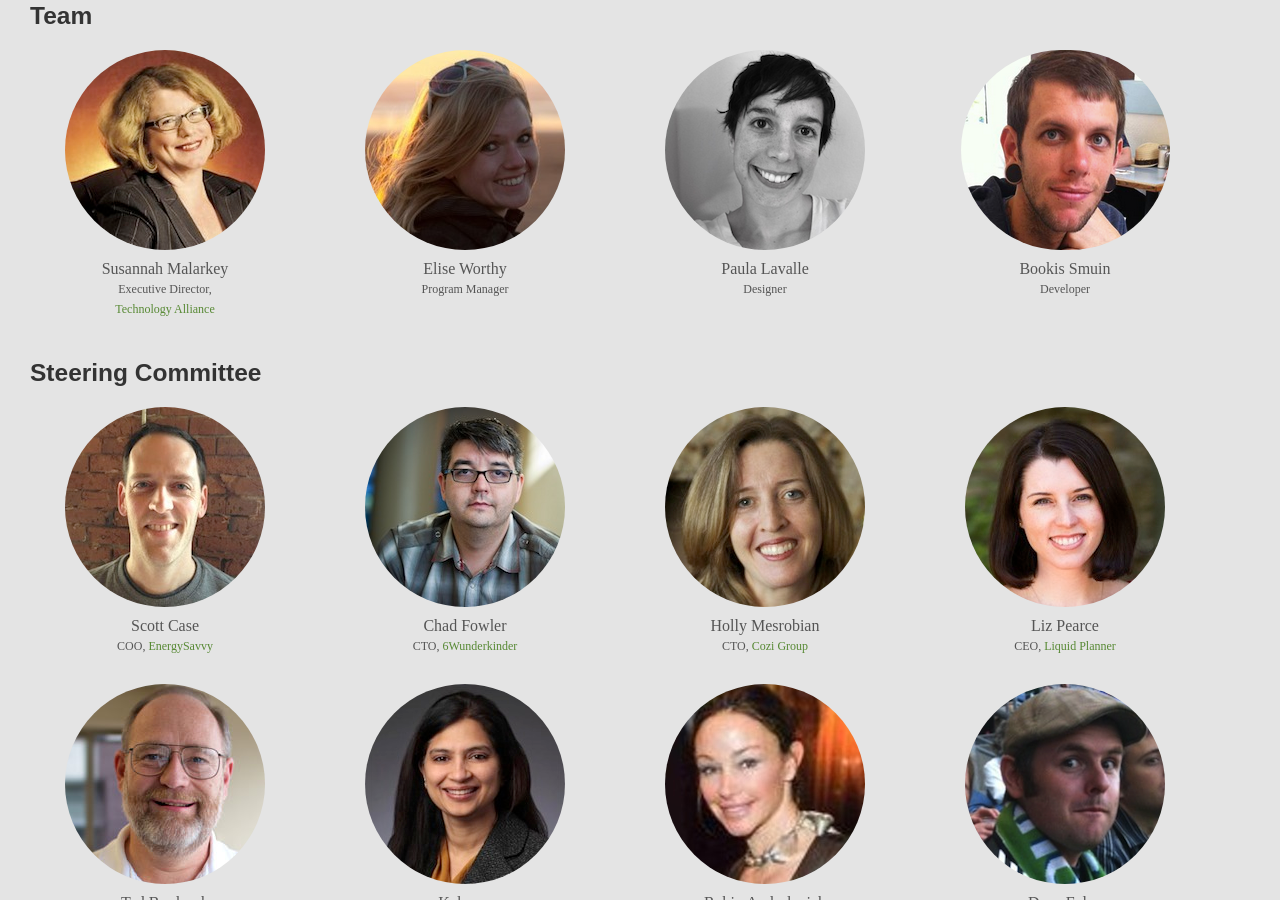
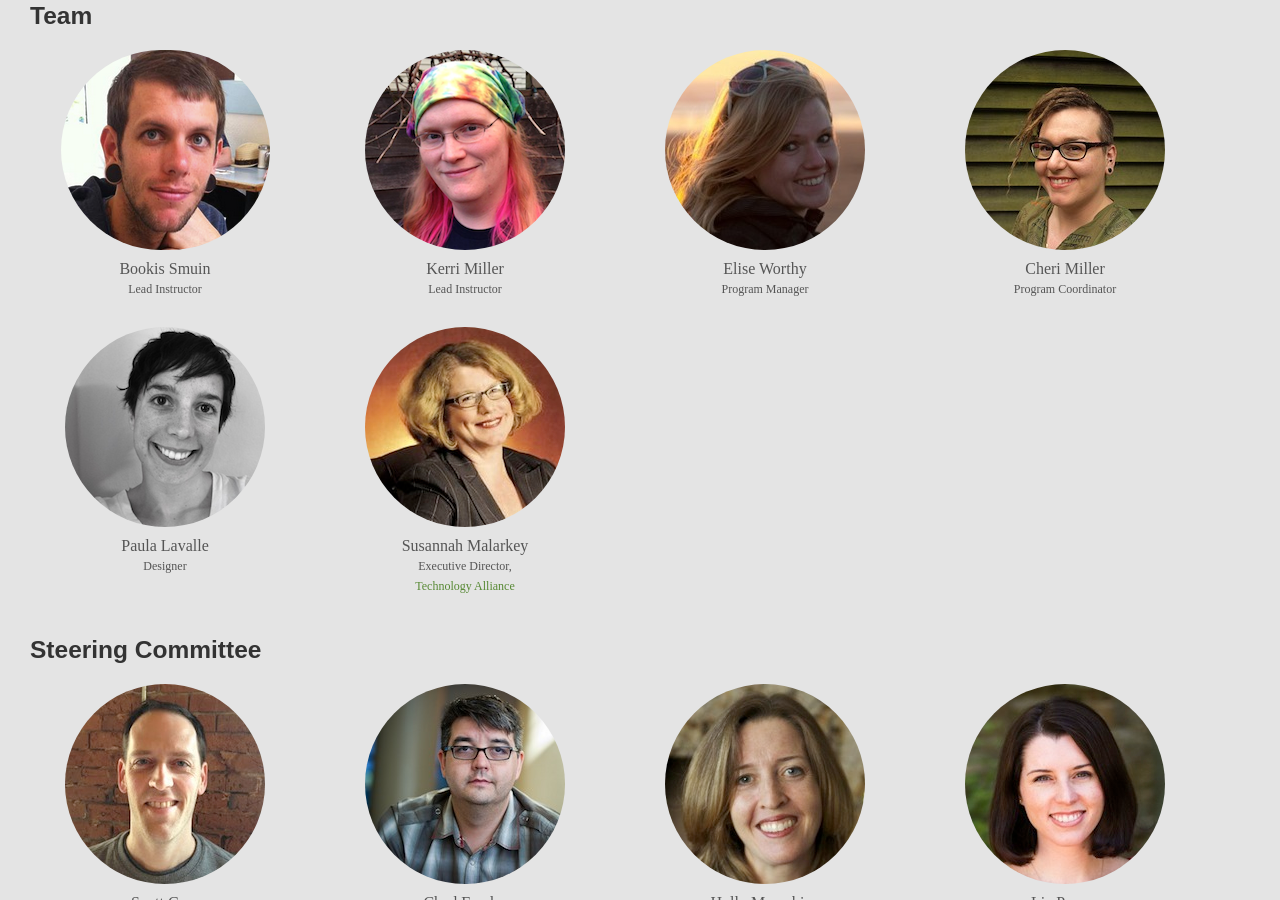
Before and after one commit to Ada-Developers-Academy/adadevelopersacademy.org, a Jekyll site: the page built from about/index.html, in a window 1280 px wide and 900 px high, scrolled down 1922 px. Built offline with Jekyll 4.4.1, drawn with Linux system fonts in a browser that asks for light colours; nearby versions of some CDN libraries.

Commit message:
Update headshots.

```diff
--- a/about/index.html
+++ b/about/index.html
@@ -63,9 +63,16 @@ sitemap:
        <ul class='thumbnails'>
          <li class='span3'>
            <div class="thumbnail">
-             <img class='img-circle' src="/images/headshots/susannah.jpg" />
-             <div class="caption inner">Susannah Malarkey</div>
-             <div class="caption inner sub">Executive Director, <a href="http://www.technology-alliance.com/">Technology Alliance</a></div>
+             <img class='img-circle' src="/images/headshots/bookis.png" />
+             <div class="caption inner">Bookis Smuin</div>
+             <div class="caption inner sub">Lead Instructor</div>
+           </div>
+         </li>
+         <li class='span3'>
+            <div class="thumbnail">
+              <img class='img-circle' src="/images/headshots/kerri.png" />
+              <div class="caption inner">Kerri Miller</div>
+              <div class="caption inner sub">Lead Instructor</div>
             </div>
           </li>
          <li class='span3'>
@@ -77,6 +84,13 @@ sitemap:
           </li>
           <li class='span3'>
               <div class="thumbnail">
+                <img class='img-circle' src="/images/headshots/cheri.jpg" />
+                <div class="caption inner">Cheri Miller</div>
+                <div class="caption inner sub">Program Coordinator</div>
+              </div>
+            </li>
+         <li class='span3'>
+            <div class="thumbnail">
               <img class='img-circle' src="/images/headshots/paula.png" />
               <div class="caption inner">Paula Lavalle</div>
               <div class="caption inner sub">Designer</div>
@@ -84,9 +98,9 @@ sitemap:
           </li>
           <li class='span3'>
              <div class="thumbnail">
-             <img class='img-circle' src="/images/headshots/bookis.png" />
-             <div class="caption inner">Bookis Smuin</div>
-             <div class="caption inner sub">Developer</div>
+               <img class='img-circle' src="/images/headshots/susannah.jpg" />
+               <div class="caption inner">Susannah Malarkey</div>
+               <div class="caption inner sub">Executive Director, <a href="http://www.technology-alliance.com/">Technology Alliance</a></div>
              </div>
            </li>
        </ul>
```
Also changed, not shown: images/headshots/cheri.jpg (added), images/headshots/kerri.png (added). Lines whose indentation alone changed are shown as unchanged.
